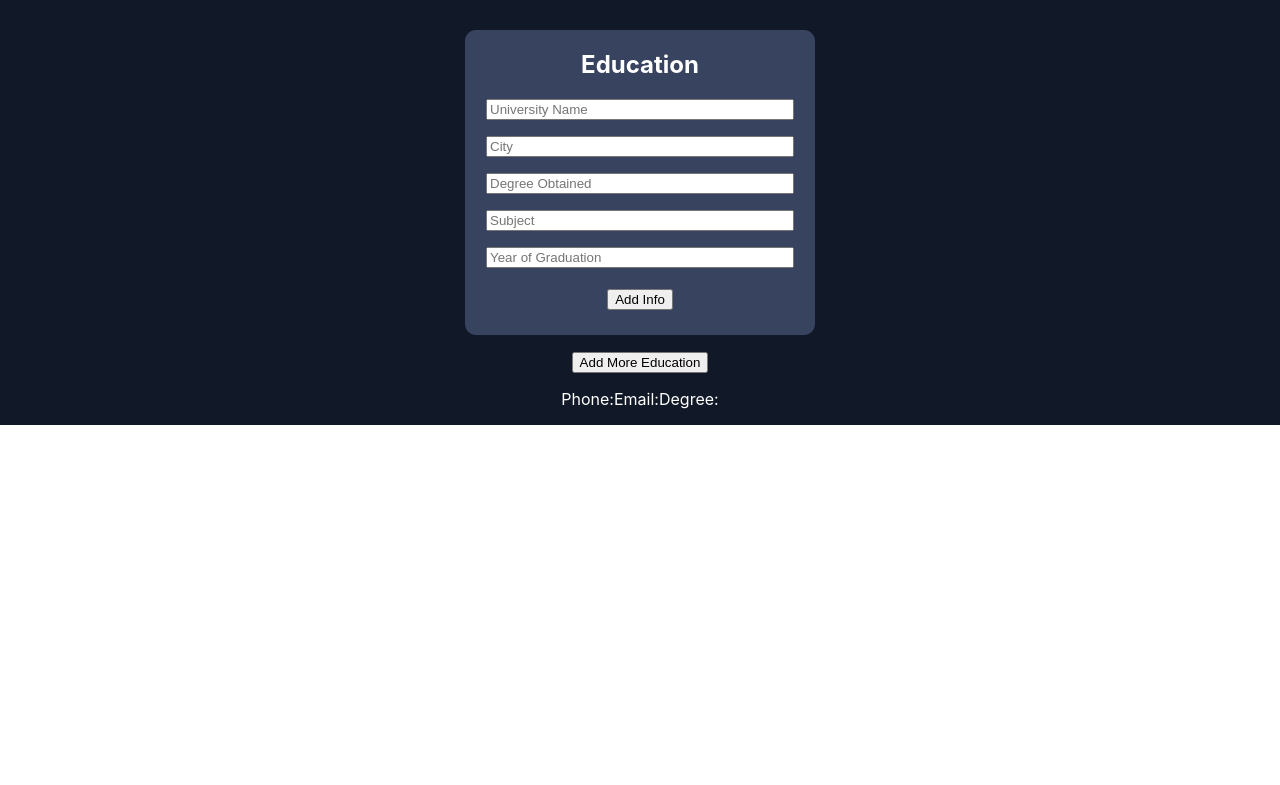
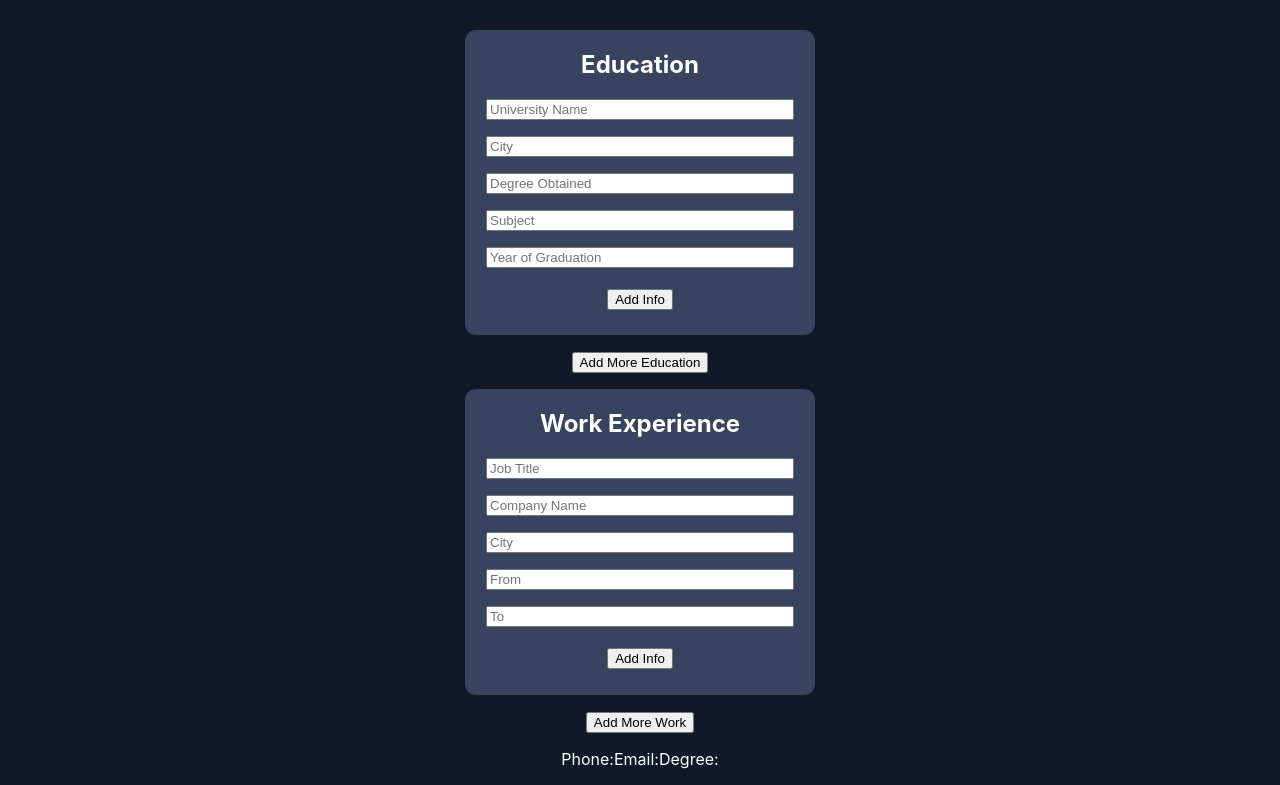
Before and after one commit to mikegecko/cv-creator, a React (Create React App) app: page / in a window 1280 px wide. Shown: the part 313-1098 px from the top of the page. Before the commit the page ends 800 px from the top, so only its background shows below. Built offline with nearby package versions, Linux system fonts and the light colour scheme.

Commit message:
Add work experience form     -Adds info to state onSubmit     -Can dynamically create more forms for extra work experience

```diff
--- a/src/components/Exp.js
+++ b/src/components/Exp.js
@@ -0,0 +1,74 @@
+import { Component } from "react";
+
+/*✅ ❌
+    Form fields:
+    - Position
+    - Company name
+    - Description
+    - From
+    - To
+*/
+
+class Exp extends Component {
+  constructor(props) {
+    super(props);
+  }
+  render() {
+    return (
+      <div className="App-text App-edu">
+        <div className="wrapper">
+          <h2> Work Experience </h2>
+          <div className="container">
+            {this.props.data.work.map((el, index) => {
+              return (
+                /* Key property must go in top level node */
+                <form
+                  key={index}
+                  className="info"
+                  onSubmit={(event) => this.props.workSubmit(index, event)}
+                >
+                  <div className="form">
+                    <input
+                      type="text"
+                      id="title"
+                      name="titlein"
+                      placeholder="Job Title"
+                    ></input>
+                    <input
+                      type="text"
+                      id="company"
+                      name="companyin"
+                      placeholder="Company Name"
+                    ></input>
+                    <input
+                      type="text"
+                      id="wcity"
+                      name="wcityin"
+                      placeholder="City"
+                    ></input>
+                    <input
+                      type="text"
+                      id="wstartyr"
+                      name="wstartyrin"
+                      placeholder="From"
+                    ></input>
+                    <input
+                      type="num"
+                      id="wendyr"
+                      name="wendyrin"
+                      placeholder="To"
+                    ></input>
+                    <button className="submit-btn" type="submit">
+                      Add Info
+                    </button>
+                  </div>
+                </form>
+              );
+            })}
+          </div>
+        </div>
+      </div>
+    );
+  }
+}
+export default Exp;
--- a/src/components/MainWrapper.js
+++ b/src/components/MainWrapper.js
@@ -2,6 +2,7 @@ import { Component } from "react";
 import Info from "./Info";
 import Edu from "./Edu";
 import Display from "./Display";
+import Exp from "./Exp";
 
 
 class MainWrapper extends Component {
@@ -9,7 +10,9 @@ class MainWrapper extends Component {
         super(props);
         this.infoSubmit = this.infoSubmit.bind(this);
         this.eduSubmit = this.eduSubmit.bind(this);
+        this.workSubmit = this.workSubmit.bind(this);
         this.addEdu = this.addEdu.bind(this);
+        this.addWork = this.addWork.bind(this);
         //TODO: figure out how to structure state
         //      so that new properties can be added to it dynamically
         // [{info},{education0},{eduaction1},{experience0},{experience1}...]
@@ -31,13 +34,23 @@ class MainWrapper extends Component {
     eduSubmit(index,event){
         // You need a key/index value to update proper array item from the event
         let key = index;
-        console.log(key);
+        console.log('Edu key:' + key);
         event.preventDefault();
         this.setState(prevState => ({
             education: prevState.education.map(
                 (el, index) => index === key ? {uname: event.target.unamein.value, city: event.target.ucityin.value, degree: event.target.degreein.value, field: event.target.subjectin.value, gradyr: event.target.uyearin.value } : el
             )
-        }))
+        }));
+    }
+    workSubmit(index,event){
+        event.preventDefault();
+        let key = index;
+        console.log('Work key:' + key);
+        this.setState(prevState => ({
+            work: prevState.work.map(
+                (el, index) => index === key ? {title: event.target.titlein.value, company: event.target.companyin.value, location: event.target.wcityin.value, startyr: event.target.wstartyrin.value, endyr: event.target.wendyrin.value} : el
+            )
+        }));
     }
     addEdu(){
         let newEdu = {uname: "", city: "", degree: "", field: "", gradyr: ""};
@@ -45,13 +58,23 @@ class MainWrapper extends Component {
             education: [...prevState.education, newEdu]
         }));
     }
+    addWork(){
+        let newWork = {title: "", company: "", location: "", startyr: "", endyr: "", desc: ""};
+        this.setState(prevState => ({
+            work: [...prevState.work, newWork]
+        }));
+    }
     render(){
         return(
             <div>
                 <Info infoSubmit={this.infoSubmit}/>
                 <div>
-                <Edu data={this.state} eduSubmit={this.eduSubmit} />
+                    <Edu data={this.state} eduSubmit={this.eduSubmit} />
                     <button onClick={this.addEdu}>Add More Education</button>
+                </div>
+                <div>
+                    <Exp data={this.state} workSubmit={this.workSubmit}/>
+                    <button onClick={this.addWork}>Add More Work</button>
                 </div>
                 <Display data={this.state}/>
             </div>
```
